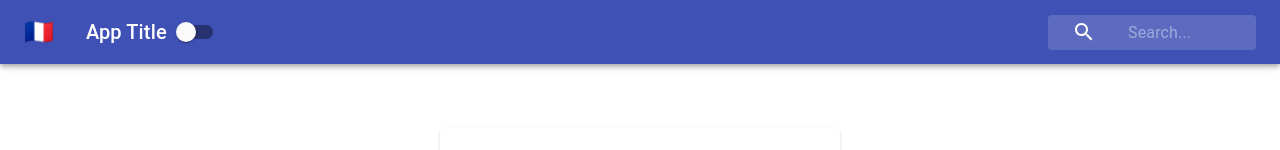
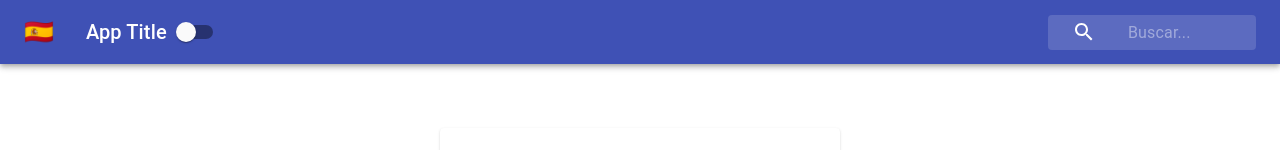
Before and after one commit to xaviguasch/context-demo-react-app, a React (Create React App) app: page / in a window 1280 px wide. Shown: the top 150 px of the page. Built offline with nearby package versions, Linux system fonts and the light colour scheme.

Commit message:
added a 2nd context with a higher order component

```diff
--- a/src/Navbar.js
+++ b/src/Navbar.js
@@ -9,6 +9,22 @@
 import { withStyles } from '@material-ui/core/styles'
 import styles from './styles/NavBarStyles'
 import { ThemeContext } from './contexts/ThemeContext'
+import { withLanguageContext } from './contexts/LanguageContext'
+
+const content = {
+  english: {
+    search: 'Search',
+    flag: '🇬🇧'
+  },
+  french: {
+    search: 'Chercher',
+    flag: '🇫🇷'
+  },
+  spanish: {
+    search: 'Buscar',
+    flag: '🇪🇸'
+  }
+}
 
 class Navbar extends Component {
   static contextType = ThemeContext
@@ -16,13 +32,15 @@
   render() {
     const { isDarkMode, toggleTheme } = this.context
     const { classes } = this.props
+    const { language } = this.props.languageContext
+    const { search, flag } = content[language]
 
     return (
       <div className={classes.root}>
         <AppBar position='static' color={isDarkMode ? 'default' : 'primary'}>
           <Toolbar>
             <IconButton className={classes.menuButton} color='inherit'>
-              <span>🇫🇷</span>
+              <span>{flag}</span>
             </IconButton>
             <Typography className={classes.title} variant='h6' color='inherit'>
               App Title
@@ -34,7 +52,7 @@
                 <SearchIcon />
               </div>
               <InputBase
-                placeholder='Search...'
+                placeholder={`${search}...`}
                 classes={{ root: classes.inputRoot, input: classes.inputInput }}
               />
             </div>
@@ -45,4 +63,4 @@
   }
 }
 
-export default withStyles(styles)(Navbar)
+export default withLanguageContext(withStyles(styles)(Navbar))
--- a/src/contexts/LanguageContext.js
+++ b/src/contexts/LanguageContext.js
@@ -24,3 +24,9 @@
     )
   }
 }
+
+export const withLanguageContext = Component => props => (
+  <LanguageContext.Consumer>
+    {value => <Component languageContext={value} {...props} />}
+  </LanguageContext.Consumer>
+)
```
